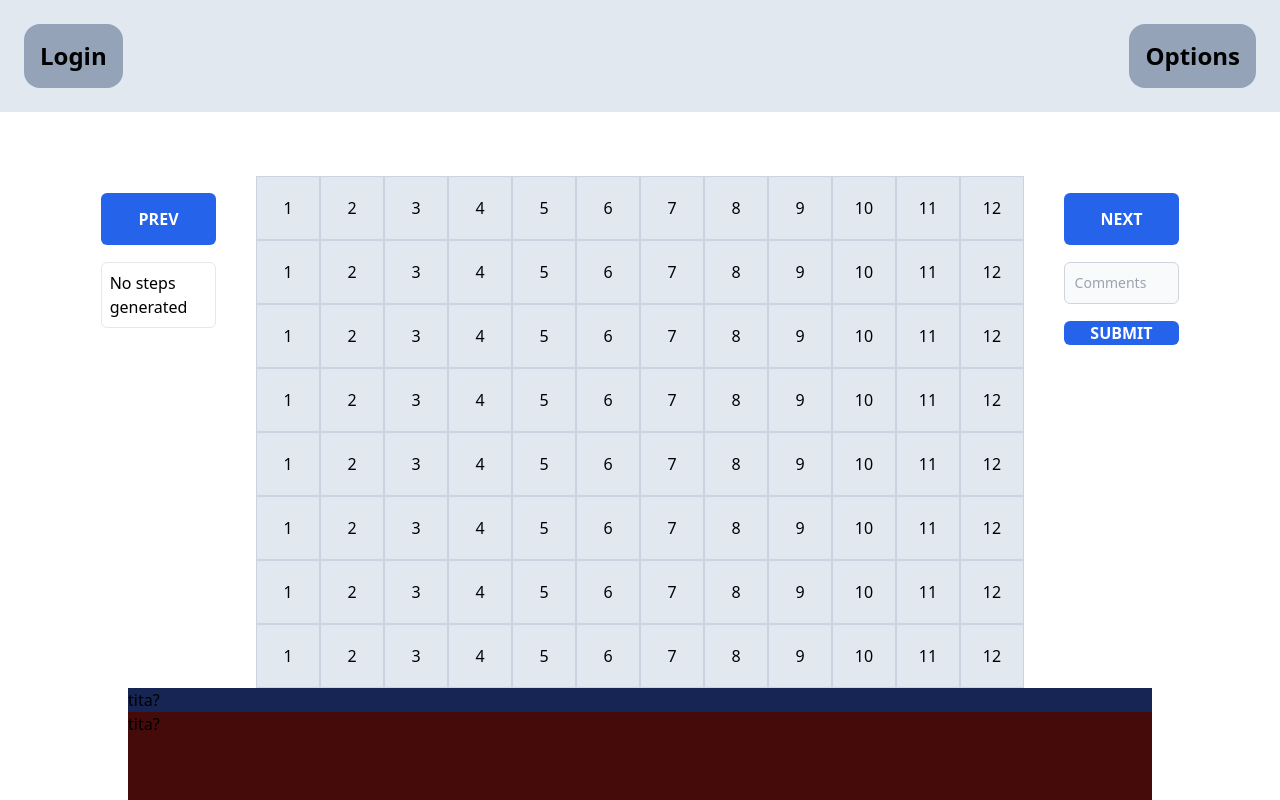
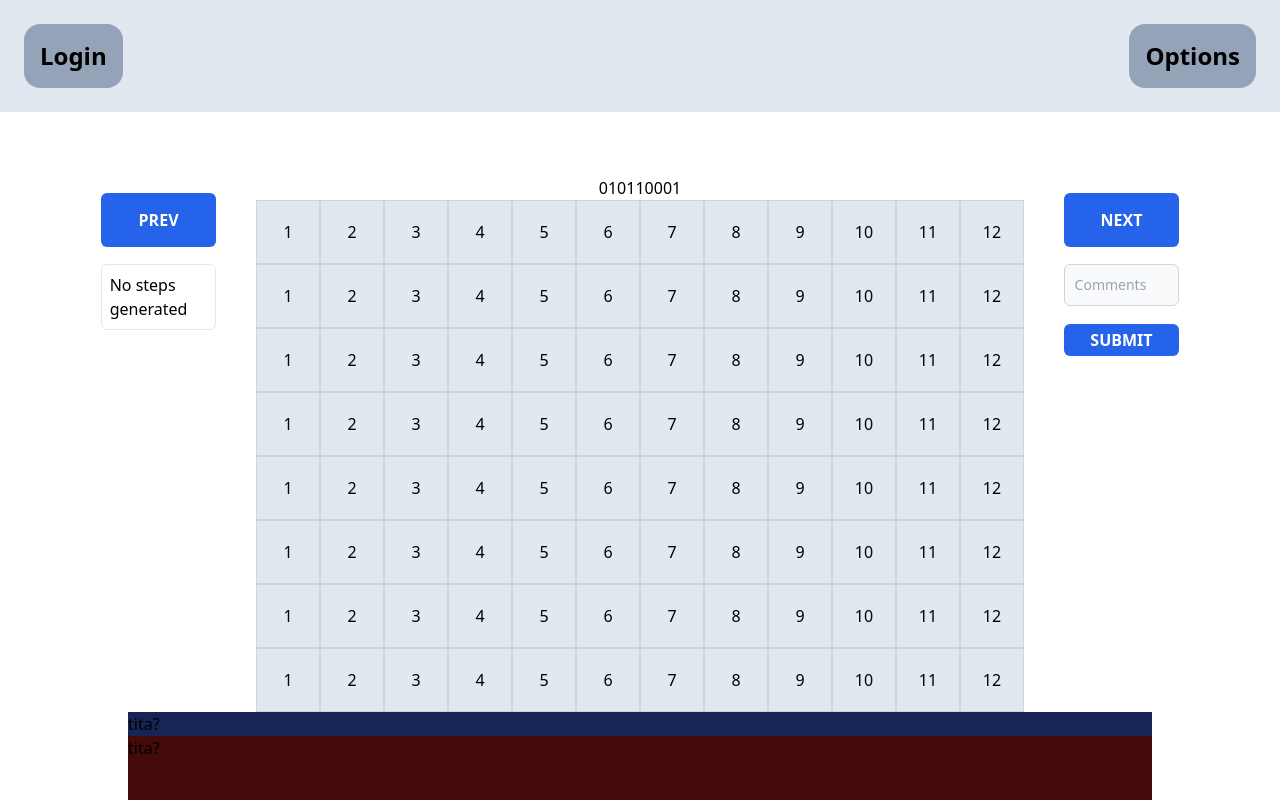
Before and after one commit to FelixMDM/CargoPilot, a Next.js app in the folder client/: page /balance in a window 1280 px wide. Shown: the top 800 px of the page. Built offline with nearby package versions, Linux system fonts and the light colour scheme.

Commit message:
introduced rudimentary pagination, waiting on routes to fully integrate functionality

```diff
--- a/client/src/components/containers/Containers.tsx
+++ b/client/src/components/containers/Containers.tsx
@@ -1,9 +1,16 @@
 "use client";
 import { useState } from "react";
 
-const Containers = ()  => {
+interface ContainerProps {
+    grid: number[][]
+}
+
+const Containers = ({ grid }: ContainerProps)  => {
     return (
         <div className="flex flex-col items-center">
+            <div>
+                {grid}
+            </div>
             <div className="grid grid-cols-12 grid-rows-8">
                 {Array.from({ length: 96 }).map((_, index: number) => (
                     <div key={index} className="cell m-auto">
--- a/client/src/components/containers/ContainersPanel.tsx
+++ b/client/src/components/containers/ContainersPanel.tsx
@@ -13,6 +13,33 @@ interface CommentFormElement extends HTMLFormElement {
 const ContainersPanel = ()  => {
     const [instruction, setInstruction] = useState("No steps generated")
     const [comments, setComments] = useState<string>("");
+    const [currentIndex, setCurrentIndex] = useState(0);
+
+    const grids: number[][][] = [
+        [
+            [0, 1, 0],
+            [1, 1, 0],
+            [0, 0, 1],
+        ],
+        [
+            [1, 0, 0],
+            [0, 1, 1],
+            [1, 0, 0],
+        ],
+        [
+            [0, 0, 1],
+            [1, 0, 1],
+            [1, 1, 0],
+        ],
+    ];
+
+    const nextGrid = () => {
+        setCurrentIndex((prevIndex) => (prevIndex + 1) % grids.length);
+    };
+
+    const prevGrid = () => {
+        setCurrentIndex((prevIndex) => (prevIndex - 1 + grids.length) % grids.length);
+    };
 
     const handleSubmit = (event: React.FormEvent<CommentFormElement>) => {
         event.preventDefault();
@@ -25,7 +52,10 @@ const ContainersPanel = ()  => {
         <div className="flex flex-col items-center">
             <div className="flex flex-row mt-[5%] justify-evenly">
                 <div className="flex flex-col w-[10%] space-y-[15%] items-center">
-                    <button className="w-[100%] h-[10%] mt-[15%] bg-blue-600 rounded-md font-bold text-white">
+                    <button
+                        onClick={prevGrid}
+                        disabled={currentIndex === 0}
+                        className="w-[100%] h-[10%] mt-[15%] bg-blue-600 rounded-md font-bold text-white">
                         PREV
                     </button>
                     <div className="border rounded-md">
@@ -35,9 +65,12 @@ const ContainersPanel = ()  => {
                         </p>
                     </div>
                 </div>
-                <Containers />
+                <Containers grid={grids[currentIndex]}/>
                 <div className="flex flex-col w-[10%] space-y-[15%] items-center">
-                    <button className="w-[100%] h-[10%] mt-[15%] bg-blue-600 rounded-md font-bold text-white">
+                    <button
+                        onClick={nextGrid}
+                        disabled={currentIndex === grids.length - 1}
+                        className="w-[100%] h-[10%] mt-[15%] bg-blue-600 rounded-md font-bold text-white">
                         NEXT
                     </button>
                     <form onSubmit={handleSubmit} className="w-full">
@@ -55,7 +88,7 @@ const ContainersPanel = ()  => {
                         </div>
                         <button
                             type="submit"
-                            className="w-full mt-[15%] bg-blue-600 rounded-md font-bold text-white"
+                            className="w-full mt-[15%] py-1 bg-blue-600 rounded-md font-bold text-white"
                         >
                             SUBMIT
                         </button>
```
